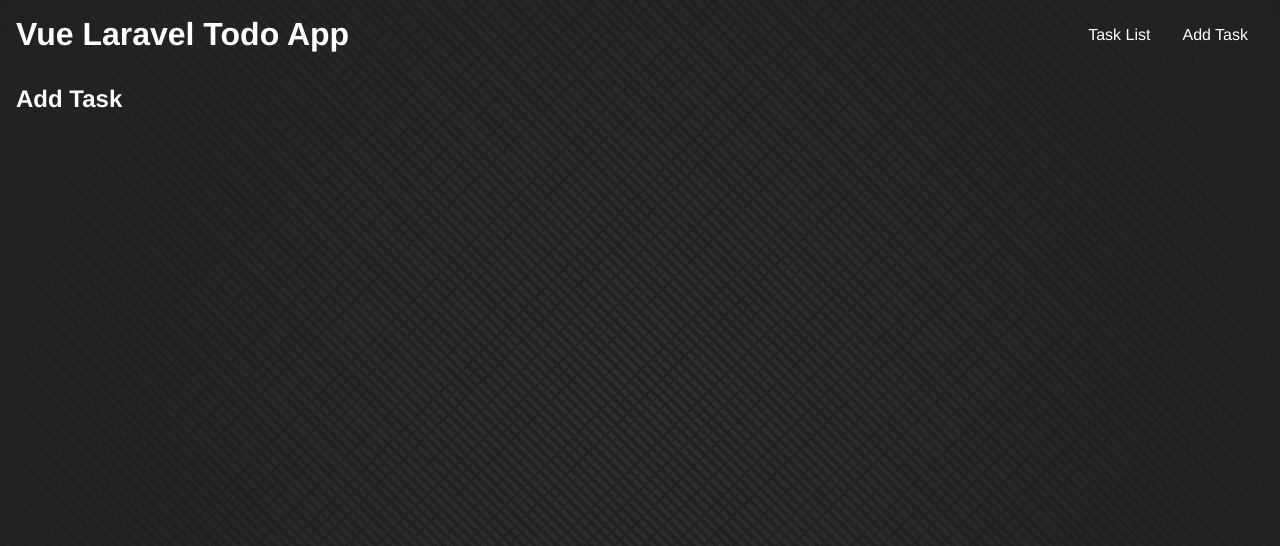
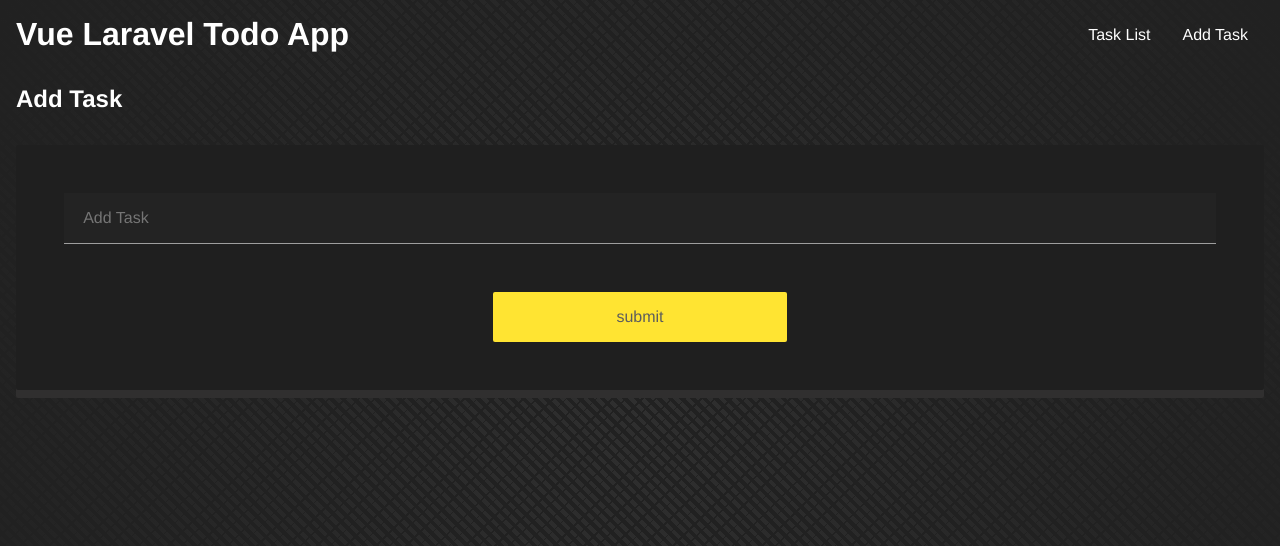
Before and after one commit to shim369/Vuejs-Laravel-Test-Todo-App-Frontend, a Vue app: page /add_task in a window 1280 px wide. Shown: the top 546 px of the page. Built offline with nearby package versions, Linux system fonts and the light colour scheme.

Commit message:
update post function

```diff
--- a/src/components/AddTask.vue
+++ b/src/components/AddTask.vue
@@ -1,11 +1,151 @@
 <template>
     <main>
         <h2>Add Task</h2>
+        <form @submit.prevent="saveTask" class="task-form" novalidate>
+            <div class="add-box">
+                <input type="text" name="name" class="task-input" placeholder="Add Task" autocomplete="off"
+                    v-model="task.name">
+                <div class="form-alert" v-if="errors.length">
+                    <ul>
+                        <li v-for="(error, index) in errors" :key=index>{{ error }}</li>
+                    </ul>
+                </div>
+                <button type="submit" class="form-submit">submit</button>
+            </div>
+        </form>
     </main>
 </template>
 
 <script>
+import axios from 'axios';
 export default {
-    name: 'AddTask'
+    name: 'AddTask',
+    data() {
+        return {
+            task: {},
+            errors: []
+        }
+    },
+    methods: {
+        async saveTask() {
+            this.errors = [];
+            if (!this.task.name) {
+                this.errors.push("Task name is required!")
+            }
+            if (!this.errors.length) {
+                let formData = new FormData();
+                formData.append('name', this.task.name);
+                let url = 'http://127.0.0.1:8000/api/save_task';
+                await axios.post(url, formData).then((response) => {
+                    console.log(response);
+                    if (response.status == 200) {
+                        alert(response.data.message);
+                    }
+                }).catch((error) => {
+                        console.error('Failed to save task', error);
+                    });
+            }
+        }
+    }
 }
 </script>
+
+<style>
+.task-form {
+    margin-top: 2rem;
+    text-align: center;
+    background: var(--deep-black);
+    padding: 3rem;
+    border-radius: 2px;
+    box-shadow: #302f2f 0px 8px 0px 0px;
+
+}
+
+.add-box {
+    width: 100%;
+    display: flex;
+    flex-direction: column;
+    color: #fff;
+}
+
+.add-box input[type="text"] {
+    width: 100%;
+    all: unset;
+    padding: 1rem 1.2rem;
+    text-align: left;
+    color: #fff;
+    border-bottom: 1px solid var(--light-gray);
+    background: var(--dark-black);
+}
+
+.add-box input[type="text"]:focus {
+    background: var(--light-black);
+    border-bottom: 1px solid var(--dark-black);
+}
+
+.add-box input[type="text"]:placeholder {
+    color: #606060;
+}
+
+button.form-submit {
+    text-align: center;
+    all: unset;
+    background: var(--yellow);
+    padding: 1rem 2rem;
+    cursor: pointer;
+    border-radius: 2px;
+    color: var(--dark-gray);
+    width: 20%;
+    min-width: 80px;
+    margin: 3rem auto 0;
+    transition: all .4s ease-in-out;
+}
+
+button.form-submit:hover {
+    opacity: .8;
+}
+
+.edit-title {
+    color: var(--yellow);
+    margin-bottom: .3rem;
+
+}
+
+.edit-title span {
+    display: block;
+}
+
+.edit-id-box {
+    text-align: left;
+    margin-bottom: 2rem;
+    color: #fff;
+}
+
+.edit-input-box {
+    text-align: left;
+    width: 100%;
+    margin-bottom: 2rem;
+
+}
+
+.edit-input-box label {
+    display: flex;
+    flex-direction: column;
+}
+
+.edit-input-box input[type="text"] {
+    width: 100%;
+    all: unset;
+    padding: 1rem 1.2rem;
+    text-align: left;
+    color: #fff;
+    border-bottom: 1px solid var(--light-gray);
+    background: var(--dark-black);
+}
+
+.form-alert ul li {
+    list-style: none;
+    margin-top: 1rem;
+    color: var(--yellow);
+}
+</style>
```
